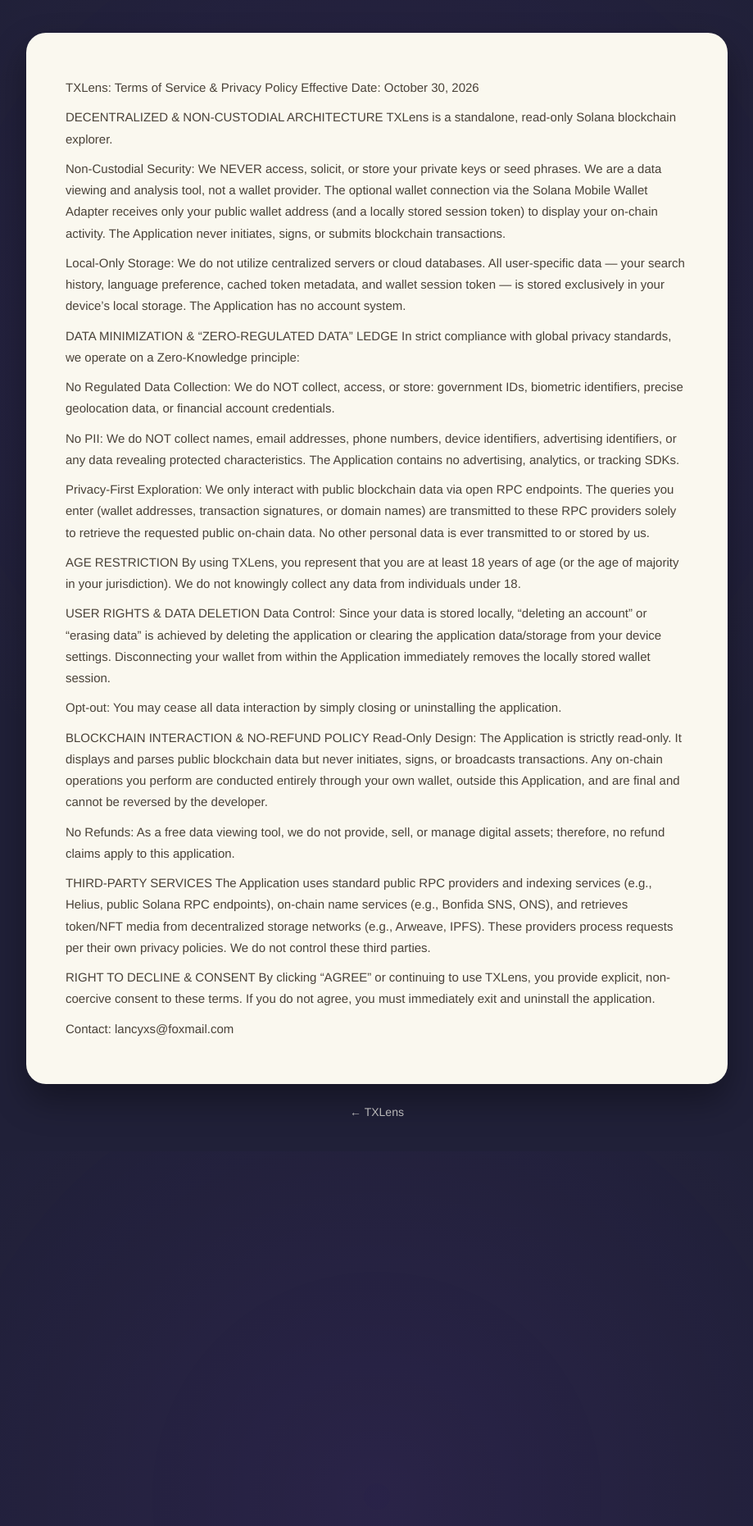
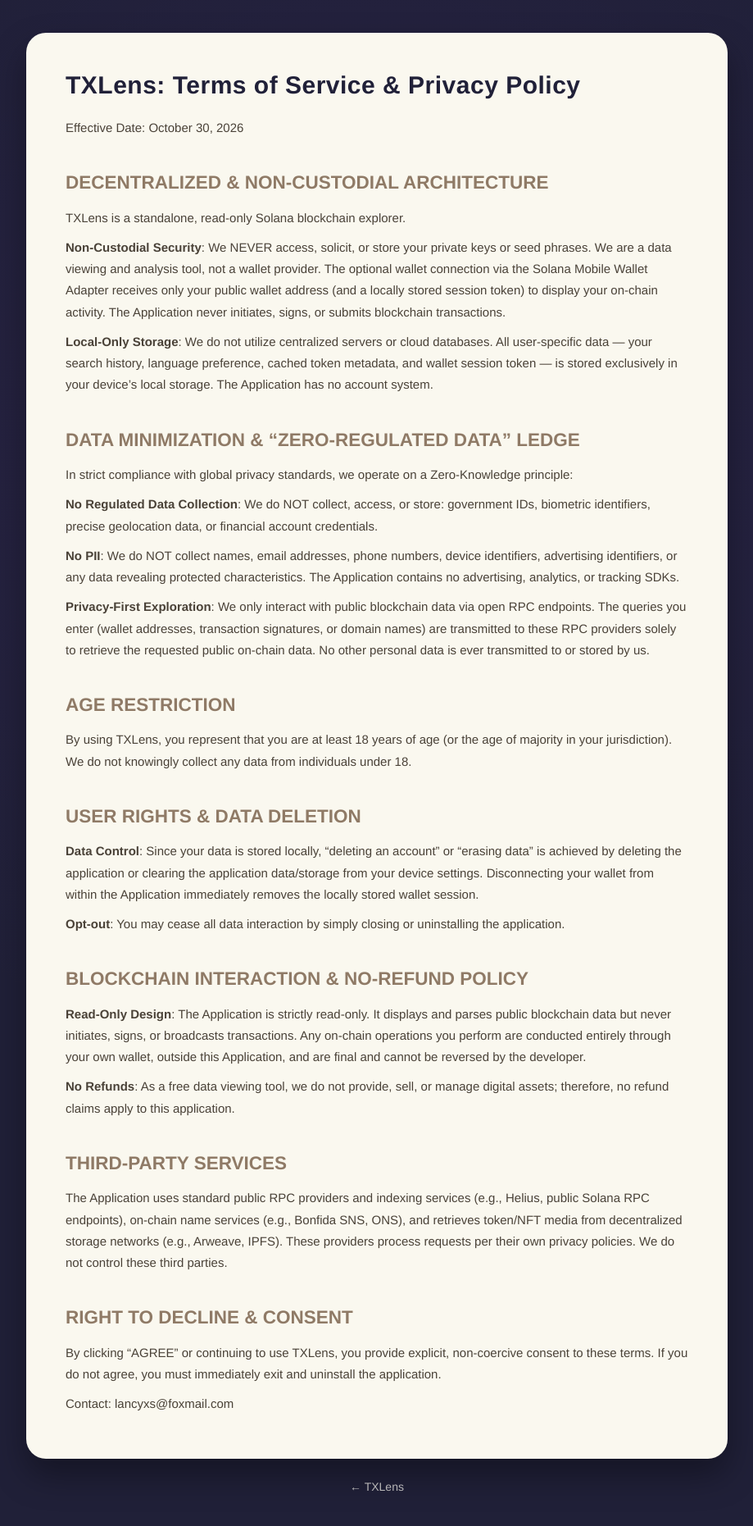
Before and after one commit to lancyxs/TXLens, a Jekyll site: the page built from PRIVACY.md, in a window 1280 px wide. Shown: the whole page at 82% size, without its empty margins (180-1099 px from the left). Built offline with Jekyll 4.4.1, drawn with Linux system fonts in a browser that asks for light colours; part of the change alters nothing that is shown.

```diff
--- a/PRIVACY.md
+++ b/PRIVACY.md
@@ -1,44 +1,52 @@
 ---
-title: TXLens — Privacy Policy
+title: TXLens — Terms of Service & Privacy Policy
 layout: default
 ---
 
-TXLens: Terms of Service & Privacy Policy
+# TXLens: Terms of Service & Privacy Policy
+
 Effective Date: October 30, 2026
 
-DECENTRALIZED & NON-CUSTODIAL ARCHITECTURE
+## DECENTRALIZED & NON-CUSTODIAL ARCHITECTURE
+
 TXLens is a standalone, read-only Solana blockchain explorer.
 
-Non-Custodial Security: We NEVER access, solicit, or store your private keys or seed phrases. We are a data viewing and analysis tool, not a wallet provider. The optional wallet connection via the Solana Mobile Wallet Adapter receives only your public wallet address (and a locally stored session token) to display your on-chain activity. The Application never initiates, signs, or submits blockchain transactions.
+**Non-Custodial Security**: We NEVER access, solicit, or store your private keys or seed phrases. We are a data viewing and analysis tool, not a wallet provider. The optional wallet connection via the Solana Mobile Wallet Adapter receives only your public wallet address (and a locally stored session token) to display your on-chain activity. The Application never initiates, signs, or submits blockchain transactions.
 
-Local-Only Storage: We do not utilize centralized servers or cloud databases. All user-specific data — your search history, language preference, cached token metadata, and wallet session token — is stored exclusively in your device's local storage. The Application has no account system.
+**Local-Only Storage**: We do not utilize centralized servers or cloud databases. All user-specific data — your search history, language preference, cached token metadata, and wallet session token — is stored exclusively in your device's local storage. The Application has no account system.
 
-DATA MINIMIZATION & "ZERO-REGULATED DATA" LEDGE
+## DATA MINIMIZATION & "ZERO-REGULATED DATA" LEDGE
+
 In strict compliance with global privacy standards, we operate on a Zero-Knowledge principle:
 
-No Regulated Data Collection: We do NOT collect, access, or store: government IDs, biometric identifiers, precise geolocation data, or financial account credentials.
+**No Regulated Data Collection**: We do NOT collect, access, or store: government IDs, biometric identifiers, precise geolocation data, or financial account credentials.
 
-No PII: We do NOT collect names, email addresses, phone numbers, device identifiers, advertising identifiers, or any data revealing protected characteristics. The Application contains no advertising, analytics, or tracking SDKs.
+**No PII**: We do NOT collect names, email addresses, phone numbers, device identifiers, advertising identifiers, or any data revealing protected characteristics. The Application contains no advertising, analytics, or tracking SDKs.
 
-Privacy-First Exploration: We only interact with public blockchain data via open RPC endpoints. The queries you enter (wallet addresses, transaction signatures, or domain names) are transmitted to these RPC providers solely to retrieve the requested public on-chain data. No other personal data is ever transmitted to or stored by us.
+**Privacy-First Exploration**: We only interact with public blockchain data via open RPC endpoints. The queries you enter (wallet addresses, transaction signatures, or domain names) are transmitted to these RPC providers solely to retrieve the requested public on-chain data. No other personal data is ever transmitted to or stored by us.
 
-AGE RESTRICTION
+## AGE RESTRICTION
+
 By using TXLens, you represent that you are at least 18 years of age (or the age of majority in your jurisdiction). We do not knowingly collect any data from individuals under 18.
 
-USER RIGHTS & DATA DELETION
-Data Control: Since your data is stored locally, "deleting an account" or "erasing data" is achieved by deleting the application or clearing the application data/storage from your device settings. Disconnecting your wallet from within the Application immediately removes the locally stored wallet session.
+## USER RIGHTS & DATA DELETION
 
-Opt-out: You may cease all data interaction by simply closing or uninstalling the application.
+**Data Control**: Since your data is stored locally, "deleting an account" or "erasing data" is achieved by deleting the application or clearing the application data/storage from your device settings. Disconnecting your wallet from within the Application immediately removes the locally stored wallet session.
 
-BLOCKCHAIN INTERACTION & NO-REFUND POLICY
-Read-Only Design: The Application is strictly read-only. It displays and parses public blockchain data but never initiates, signs, or broadcasts transactions. Any on-chain operations you perform are conducted entirely through your own wallet, outside this Application, and are final and cannot be reversed by the developer.
+**Opt-out**: You may cease all data interaction by simply closing or uninstalling the application.
 
-No Refunds: As a free data viewing tool, we do not provide, sell, or manage digital assets; therefore, no refund claims apply to this application.
+## BLOCKCHAIN INTERACTION & NO-REFUND POLICY
 
-THIRD-PARTY SERVICES
+**Read-Only Design**: The Application is strictly read-only. It displays and parses public blockchain data but never initiates, signs, or broadcasts transactions. Any on-chain operations you perform are conducted entirely through your own wallet, outside this Application, and are final and cannot be reversed by the developer.
+
+**No Refunds**: As a free data viewing tool, we do not provide, sell, or manage digital assets; therefore, no refund claims apply to this application.
+
+## THIRD-PARTY SERVICES
+
 The Application uses standard public RPC providers and indexing services (e.g., Helius, public Solana RPC endpoints), on-chain name services (e.g., Bonfida SNS, ONS), and retrieves token/NFT media from decentralized storage networks (e.g., Arweave, IPFS). These providers process requests per their own privacy policies. We do not control these third parties.
 
-RIGHT TO DECLINE & CONSENT
+## RIGHT TO DECLINE & CONSENT
+
 By clicking "AGREE" or continuing to use TXLens, you provide explicit, non-coercive consent to these terms. If you do not agree, you must immediately exit and uninstall the application.
 
 Contact: lancyxs@foxmail.com
```
